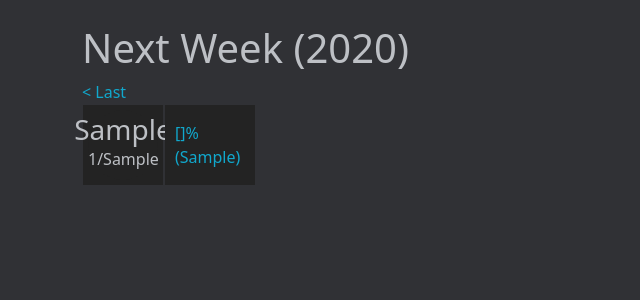
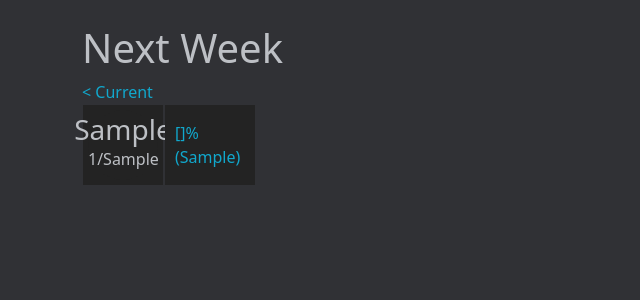
Before and after one commit to ragmats/oopsie, a Flask app: template templates/nextweek.html in a window 1280 px wide. Shown: the part 65-365 px from the top of the page, without its empty margins (0-640 px from the left). Run offline with Flask 2, Linux system fonts and the light colour scheme; the template is opened without the code that fills it: most values are stand-ins (such as "Sample title", 1, 10 or a date in 2020).

Commit message:
fixed next and last weeks

```diff
--- a/templates/lastweek.html
+++ b/templates/lastweek.html
@@ -10,7 +10,7 @@
     <p>&#128161; To enable week-view, <a href="{{ url_for('methods') }}">select Rhythm Method (Cycle Awareness)</a>.</p>
   {% else %}
 
-    <h1>Last Week ({{ current_year }})</h1>
+    <h1>Last Week</h1>
 
     <div class="week_container">
 
--- a/templates/nextweek.html
+++ b/templates/nextweek.html
@@ -10,13 +10,13 @@
     <p>&#128161; To enable week-view, <a href="{{ url_for('methods') }}">select Rhythm Method (Cycle Awareness)</a>.</p>
   {% else %}
 
-    <h1>Next Week ({{ current_year }})</h1>
+    <h1>Next Week</h1>
 
     <div class="week_container">
 
       <div>
         <div>
-          <p style="margin: 0px;"><a href="{{ url_for('weekview') }}">< Last</a></p>
+          <p style="margin: 0px;"><a href="{{ url_for('weekview') }}">< Current</a></p>
         </div>
       </div>
 
--- a/templates/week_view.html
+++ b/templates/week_view.html
@@ -10,8 +10,8 @@
     <p>&#128161; To enable week-view, <a href="{{ url_for('methods') }}">select Rhythm Method (Cycle Awareness)</a>.</p>
   {% else %}
 
-    <h1 class="wide">Week View ({{ current_year }})</h1>
-    <h1 class="narrow">Current Week ({{ current_year }})</h1>
+    <h1 class="wide">Week View</h1>
+    <h1 class="narrow">Current Week</h1>
 
     <div class="wide week_container">
 
```
